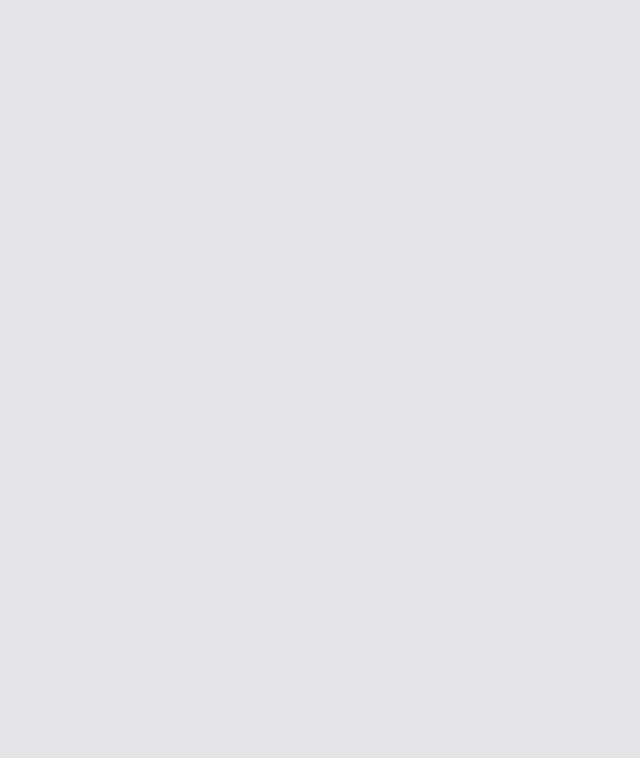
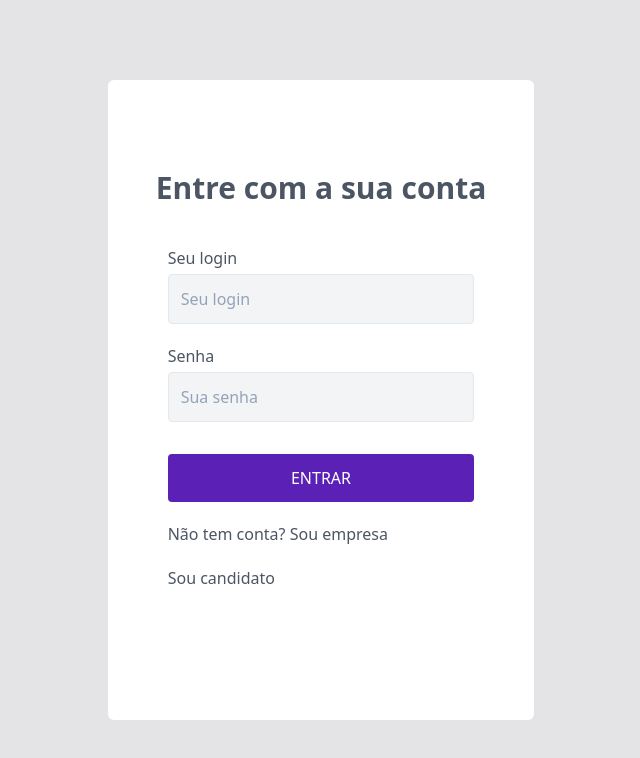
Before and after one commit to valdirsillva/frontend_jobs, a React (Create React App) app: page / in a window 1280 px wide. Before the commit this address had no page. Shown: the top 758 px of the page, without its empty margins (319-959 px from the left). Built offline with nearby package versions, Linux system fonts and the light colour scheme.

Commit message:
Implementa contexto de autenticação com backend

```diff
--- a/src/components/form/CreateCandidate.tsx
+++ b/src/components/form/CreateCandidate.tsx
@@ -48,9 +48,11 @@ export function CreateCandidate() {
 
     return (
         <div className="w-full relative flex flex-col justify-center items-center">
-            <section className="w-6/12 p-5 rounded-md mt-24 ml-24">
+            <section className="w-5/12 p-5 rounded-md mt-5 ml-24">
                 <div className="w-full">
-                    <h1 className="font-bold text-4xl my-10 text-indigo-600 ">Encontre seu melhor emprego aqui!</h1>
+                    <h1 className="font-bold text-4xl my-10 px-10 text-white text-center">
+                        Encontre seu melhor emprego aqui!
+                    </h1>
                 </div>
                 <div className="flex bg-white rounded-lg">
                     <form className="w-full flex flex-col gap-5 p-10" onSubmit={formSubmitCompany}>
--- a/src/components/form/CreateCompany.tsx
+++ b/src/components/form/CreateCompany.tsx
@@ -72,9 +72,9 @@ export function CreateCompany() {
 
   return (
     <div className="w-full relative flex flex-col justify-center items-center">
-      <section className="w-6/12 p-5 rounded-md mt-24 ml-24">
+      <section className="w-5/12 p-5 rounded-md mt-5 ml-24">
         <div className="w-full">
-          <h1 className="font-bold text-4xl my-10 text-indigo-600 ">Registrar minha empresa</h1>
+          <h1 className="font-bold text-4xl my-10 text-white ">Registrar minha empresa</h1>
         </div>
         <div className="flex bg-white rounded-lg">
           <form className="w-full flex flex-col gap-5 p-10" onSubmit={formSubmitCompany}>
--- /dev/null
+++ b/src/context/auth.tsx
@@ -0,0 +1,27 @@
+
+import { createContext, useState, ReactNode } from 'react';
+
+type Props = {
+    children?: ReactNode;
+}
+
+export type AuthContextData = {
+    authenticated: boolean;
+    setAuthenticated: (newState: boolean) => void;
+}
+
+const INITIAL_VALUE = {
+    authenticated: false,
+    setAuthenticated: () => { }
+}
+
+export const AuthContext = createContext<AuthContextData>(INITIAL_VALUE);
+
+export function AuthProvider({ children }: Props) {
+    const [authenticated, setAuthenticated] = useState(INITIAL_VALUE.authenticated);
+    return (
+        <AuthContext.Provider value={{ authenticated, setAuthenticated }}>
+            {children}
+        </AuthContext.Provider>
+    )
+}
--- a/src/pages/candidate/Candidate.tsx
+++ b/src/pages/candidate/Candidate.tsx
@@ -1,13 +1,13 @@
 import { CreateCandidate } from "../../components/form/CreateCandidate";
-import { Header } from "../../components/header/Header";
+// import { Header } from "../../components/header/Header";s
 
 export function Candidate() {
     return (
         <div>
-            <Header data={{
+            {/* <Header data={{
                 label: 'Login',
                 routerPath: 'create'
-            }} />
+            }} /> */}
 
             <CreateCandidate />
         </div>
--- a/src/pages/company/Company.tsx
+++ b/src/pages/company/Company.tsx
@@ -1,13 +1,10 @@
 import { CreateCompany } from "../../components/form/CreateCompany";
-import { Header } from "../../components/header/Header";
+// import { Header } from "../../components/header/Header";
 
 export function Company() {
   return (
     <div>
-      <Header data={{
-        label: 'Login',
-        routerPath: 'create'
-      }} />
+      {/* s */}
       <CreateCompany />
     </div>
   )
--- a/src/pages/login/Login.tsx
+++ b/src/pages/login/Login.tsx
@@ -1,31 +1,84 @@
-import { Link } from "react-router-dom";
+import axios from "axios";
+import { ChangeEvent, FormEvent, useContext, useState } from "react";
+import { Link, useNavigate } from "react-router-dom";
+import { AuthContext } from "../../context/auth";
+
+interface User {
+    login: string;
+    password: string;
+}
 
 export function Login() {
+    const navigation = useNavigate();
+
+    const { setAuthenticated } = useContext(AuthContext);
+    const [formValues, setFormValues] = useState<User>({ login: "", password: "" })
+
+    const handleChangeValues = (e: ChangeEvent<HTMLInputElement>): void => {
+        const fieldName = e.target.name;
+        const fieldValue = e.target.value;
+
+        setFormValues((current) => {
+            return {
+                ...current,
+                [fieldName]: fieldValue,
+            };
+        });
+    }
+
+    const handleSubmit = async (e: FormEvent<HTMLFormElement>) => {
+        e.preventDefault();
+        try {
+            const user = {
+                email: formValues.login,
+                password: formValues.password
+            }
+
+            const response = await axios.post(`${process.env.REACT_APP_API}/login`, user)
+
+            const token = response.data.token
+
+            if (!token) return false;
+
+            localStorage.setItem('@Auth:token', token)
+
+            setAuthenticated(true)
+
+            navigation('/jobs')
+
+        } catch (err: any) {
+            console.error(err.message)
+        }
+    }
+
     return (
         <div className="w-full h-screen flex items-center justify-center">
-            <div className="w-4/12 min-h-[50%] flex items-center justify-center flex-col bg-white p-5 rounded-md">
+            <div className="w-4/12 min-h-[80%] flex items-center justify-center flex-col bg-white p-5 rounded-md">
                 <h2 className="text-gray-600 font-bold text-3xl">Entre com a sua conta</h2>
-                <form className="w-full flex flex-col gap-5 p-10">
+                <form onSubmit={handleSubmit} className="w-full flex flex-col gap-5 p-10">
                     <div className="flex flex-col">
-                        <label htmlFor="" className="w-20 font-medium text-gray-600 mb-1">Seu nome</label>
+                        <label htmlFor="" className="w-20 font-medium text-gray-600 mb-1">Seu login</label>
                         <input
                             type="text"
                             name="login"
-                            className="border-slate-200 bg-gray-100 p-4 rounded placeholder-slate-400 focus:outline-none focus:border-violet-800 border-[1px]"
+                            className="border-slate-200 bg-gray-100 p-3 rounded placeholder-slate-400 focus:outline-none focus:border-violet-800 border-[1px]"
                             placeholder="Seu login"
+                            value={formValues.login}
+                            onChange={handleChangeValues}
                         />
                     </div>
                     <div className="flex flex-col">
-                        <label htmlFor="" className="w-[1px]0 font-medium text-gray-600 mb-1">Email</label>
+                        <label htmlFor="" className="w-[1px] font-medium text-gray-600 mb-1">Senha</label>
                         <input
-                            type="email"
-                            name="email"
-                            className="border-slate-[1px]00 bg-gray-100 p-4 rounded placeholder-slate-400 focus:outline-none focus:border-violet-800 border-[1px]"
+                            type="password"
+                            name="password"
+                            className="border-slate-[1px] bg-gray-100 p-3 rounded placeholder-slate-400 focus:outline-none focus:border-violet-800 border-[1px]"
                             placeholder="Sua senha"
+                            onChange={handleChangeValues}
                         />
                     </div>
                     <div className="flex flex-col mt-3">
-                        <button type="submit" className="bg-violet-800 text-white rounded py-4">
+                        <button type="submit" className="bg-violet-800 text-white rounded py-3">
                             ENTRAR
                         </button>
                         <div className="mt-5">
--- a/src/router/routes.tsx
+++ b/src/router/routes.tsx
@@ -7,7 +7,7 @@ import { Candidate } from "../pages/candidate/Candidate";
 export function Router() {
     return (
         <Routes>
-            <Route path="/login" element={<Login />} />
+            <Route path="/" element={<Login />} />
             <Route path="/jobs" element={<Home />} />
             <Route path="/candidate" element={<Candidate />} />
             <Route path="/company" element={<Company />} />
```
